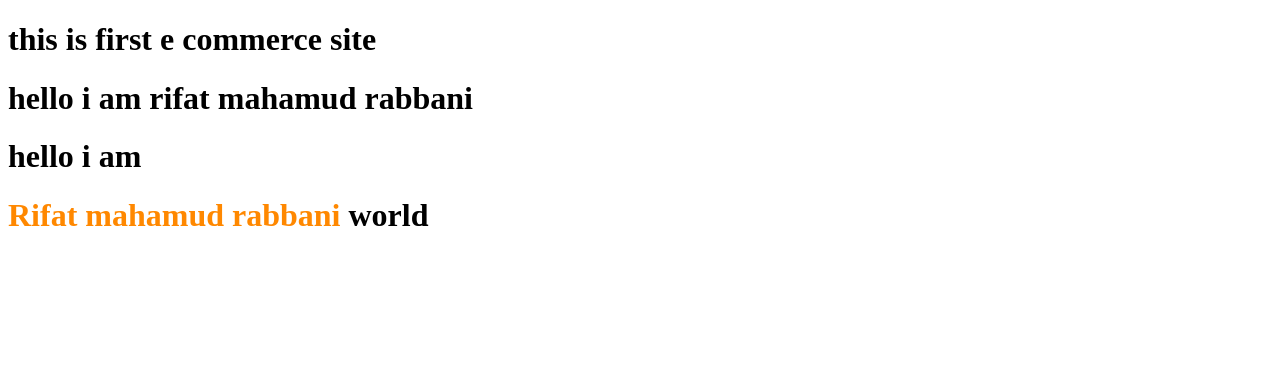
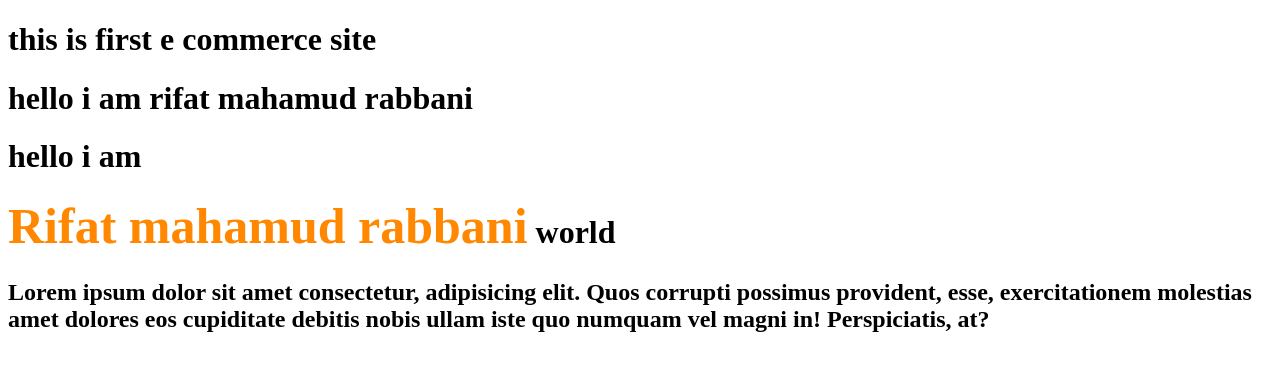
Before and after one commit to RifatMahmudRabbani/e-buy-portfolio, a plain HTML site: page index.html in a window 1280 px wide. Drawn offline with Linux system fonts and the light colour scheme.

Commit message:
first-section-push

```diff
--- a/index.html
+++ b/index.html
@@ -5,17 +5,27 @@
         <meta name "viewport" content="width=device-width, initial-scale-1.0">
         <title>E-Buy</title>
     </head>
+    <style>
+        .name-highlight{
+            color: rgb(255, 136, 0);
+            font-size: 50px;
+
+        }
+      </style>
     <body>
         <h1>this is first e commerce site </h1>
         <h1>hello i am rifat mahamud rabbani</h1>
         <h1>hello i am</h1>
         <h1><span class="name-highlight">Rifat mahamud rabbani</span> world </h1>
-        <style>
-            .name-highlight{
-                color: rgb(255, 136, 0);
-
-            }
-        </style>
+        <section>
+            <div>
+                <h2>
+                    <p>
+                        Lorem ipsum dolor sit amet consectetur, adipisicing elit. Quos corrupti possimus provident, esse, exercitationem molestias amet dolores eos cupiditate debitis nobis ullam iste quo numquam vel magni in! Perspiciatis, at?
+                    </p>
+                </h2>
+            </div>
+        </section>
 
     </body>
 </html>
```
